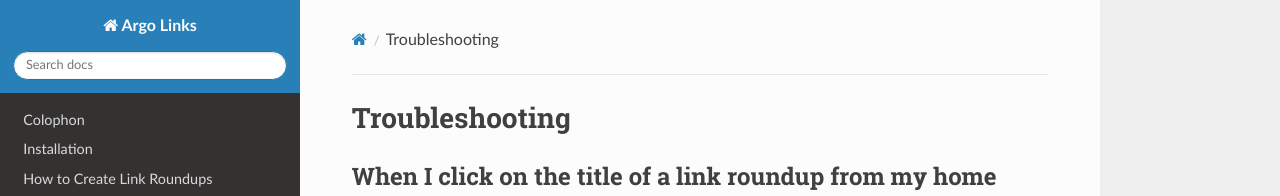
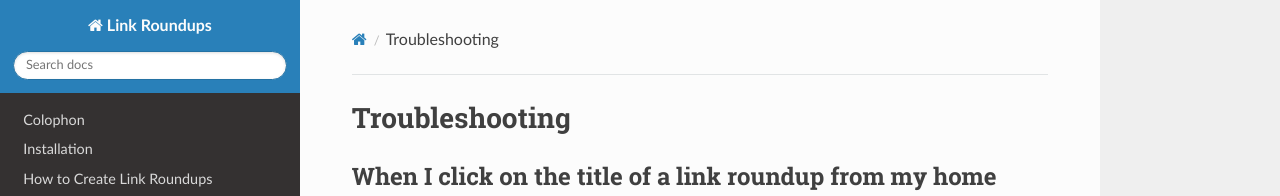
Before and after one commit to INN/link-roundups, an MkDocs documentation site: the page built from docs/troubleshooting.md, in a window 1280 px wide. Shown: the top 196 px of the page. Built offline with MkDocs 1.6.1, drawn with Linux system fonts in a browser that asks for light colours; nearby versions of some CDN libraries.

```diff
--- a/mkdocs.yml
+++ b/mkdocs.yml
@@ -1,2 +1,2 @@
-site_name: Argo Links
+site_name: Link Roundups
 theme: readthedocs
```
